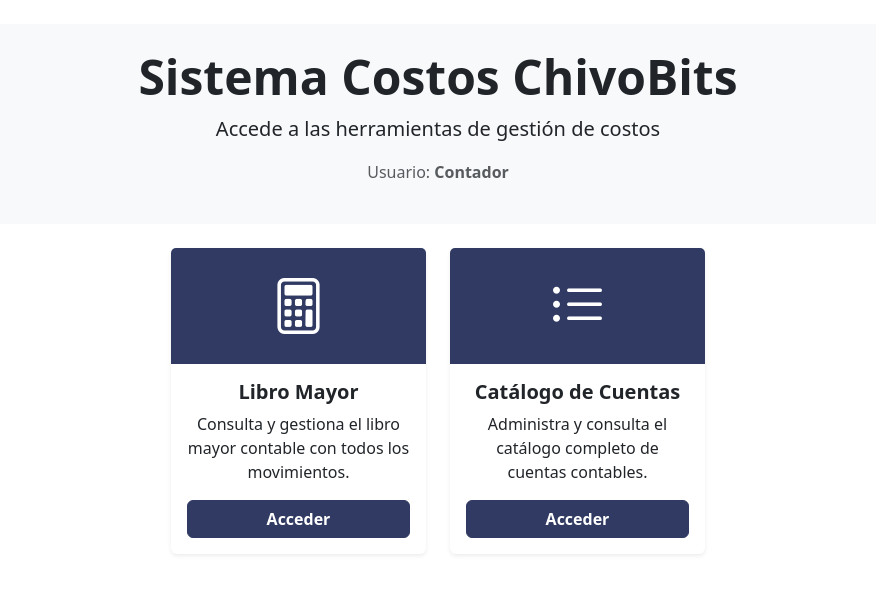
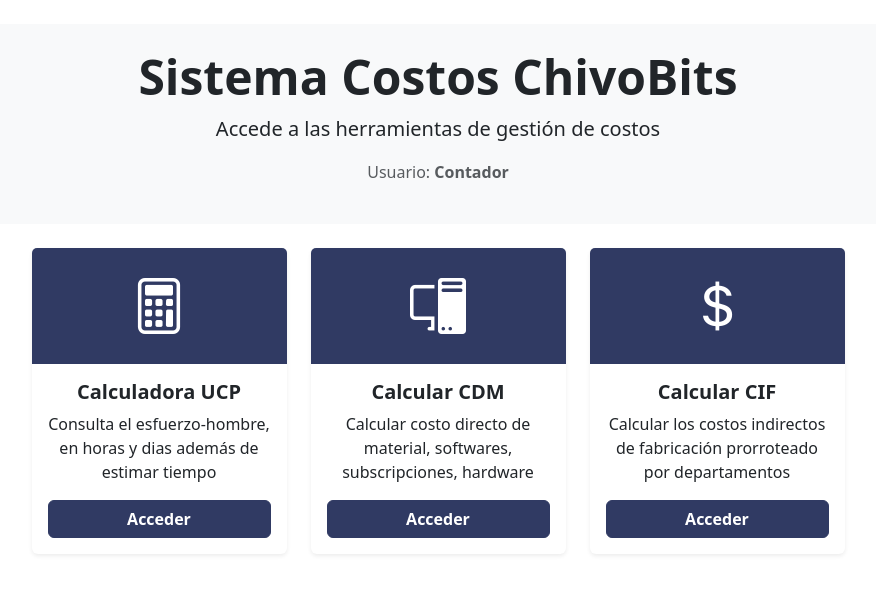
Before and after one commit to AndresMarinero/fiatech, a Django app: page /costo/ in a window 1280 px wide. Shown: the part 66-660 px from the top of the page, without its empty margins (202-1078 px from the left). Run offline with Django 5.2, Linux system fonts and the light colour scheme; some libraries are stand-ins or nearby versions.

Commit message:
costo 2.0

```diff
--- a/django_proyecto/ChivoBits_app/templates/Costos/costo.html
+++ b/django_proyecto/ChivoBits_app/templates/Costos/costo.html
@@ -22,9 +22,9 @@
                 <i class="bi bi-calculator display-4"></i>
             </div>
             <div class="card-body d-flex flex-column text-center">
-                <h5 class="card-title fw-bold">Libro Mayor</h5>
-                <p class="card-text">Consulta y gestiona el libro mayor contable con todos los movimientos.</p>
-                <a href="{% url 'UCP.html' %}" class="btn mt-auto fw-bold text-white" style="background-color: #303a63; border-color: #303a63;">Acceder</a>
+                <h5 class="card-title fw-bold">Calculadora UCP</h5>
+                <p class="card-text">Consulta el esfuerzo-hombre, en horas y dias además de estimar tiempo</p>
+                <a href="{% url 'ucp' %}" class="btn mt-auto fw-bold text-white" style="background-color: #303a63; border-color: #303a63;">Acceder</a>
             </div>
         </div>
     </div>
@@ -33,30 +33,28 @@
     <div class="col-12 col-sm-6 col-md-6 col-lg-3 d-flex">
         <div class="card h-100 shadow-sm border-0">
             <div class="card-img-top text-white text-center py-4" style="background-color:#303a63; border-bottom: 1px solid #303a63;">
-                <i class="bi bi-list-ul display-4"></i>
+                <i class="bi bi-pc-display display-4"></i>
             </div>
             <div class="card-body d-flex flex-column text-center">
-                <h5 class="card-title fw-bold">Catálogo de Cuentas</h5>
-                <p class="card-text">Administra y consulta el catálogo completo de cuentas contables.</p>
-                <a href="{% url 'CDM.hml' %}" class="btn mt-auto fw-bold text-white" style="background-color: #303a63; border-color: #303a63;">Acceder</a>
+                <h5 class="card-title fw-bold">Calcular CDM</h5>
+                <p class="card-text">Calcular costo directo de material, softwares, subscripciones, hardware</p>
+                <a href="{% url 'CDM' %}" class="btn mt-auto fw-bold text-white" style="background-color: #303a63; border-color: #303a63;">Acceder</a>
             </div>
         </div>
     </div>
 
-    <!--
     <div class="col-12 col-sm-6 col-md-6 col-lg-3 d-flex">
         <div class="card h-100 shadow-sm border-0">
             <div class="card-img-top text-white text-center py-4" style="background-color: #303a63; border-bottom: 1px solid #303a63;">
-                <i class="bi bi-bar-chart-line display-4"></i>
+                <i class="bi bi-currency-dollar display-4"></i>
             </div>
             <div class="card-body d-flex flex-column text-center">
-                <h5 class="card-title fw-bold">Estados Financieros</h5>
-                <p class="card-text">Genera y consulta estados de resultados y balances financieros.</p>
-                <a href="{% url 'estadosFinancieros' %}" class="btn mt-auto fw-bold text-white" style="background-color: #303a63; border-color: #303a63;">Acceder</a>
+                <h5 class="card-title fw-bold">Calcular CIF</h5>
+                <p class="card-text">Calcular los costos indirectos de fabricación prorroteado por departamentos</p>
+                <a href="{% url 'cif' %}" class="btn mt-auto fw-bold text-white" style="background-color: #303a63; border-color: #303a63;">Acceder</a>
             </div>
         </div>
     </div>
-    -->
 </div>
 {% endblock %}
 
```
